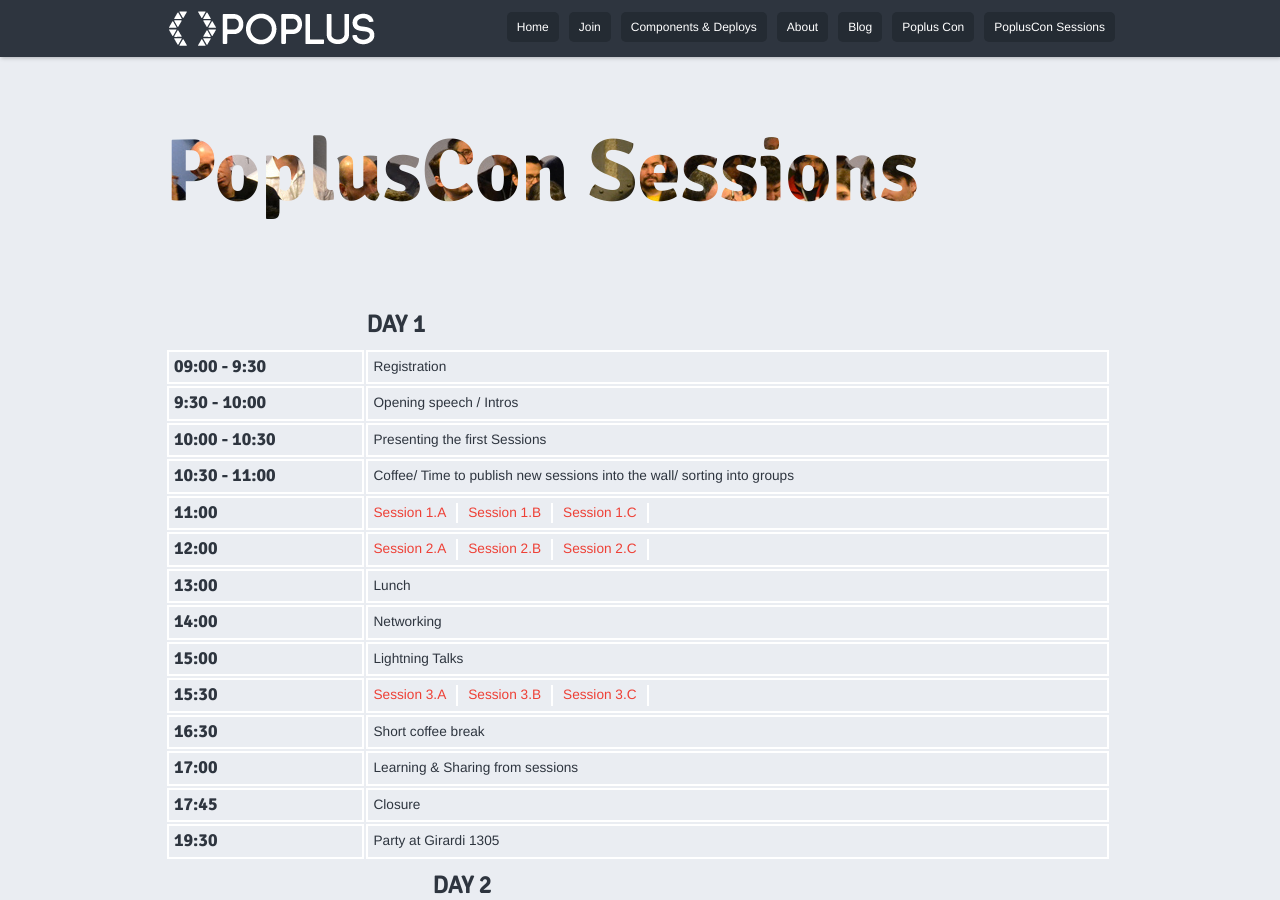
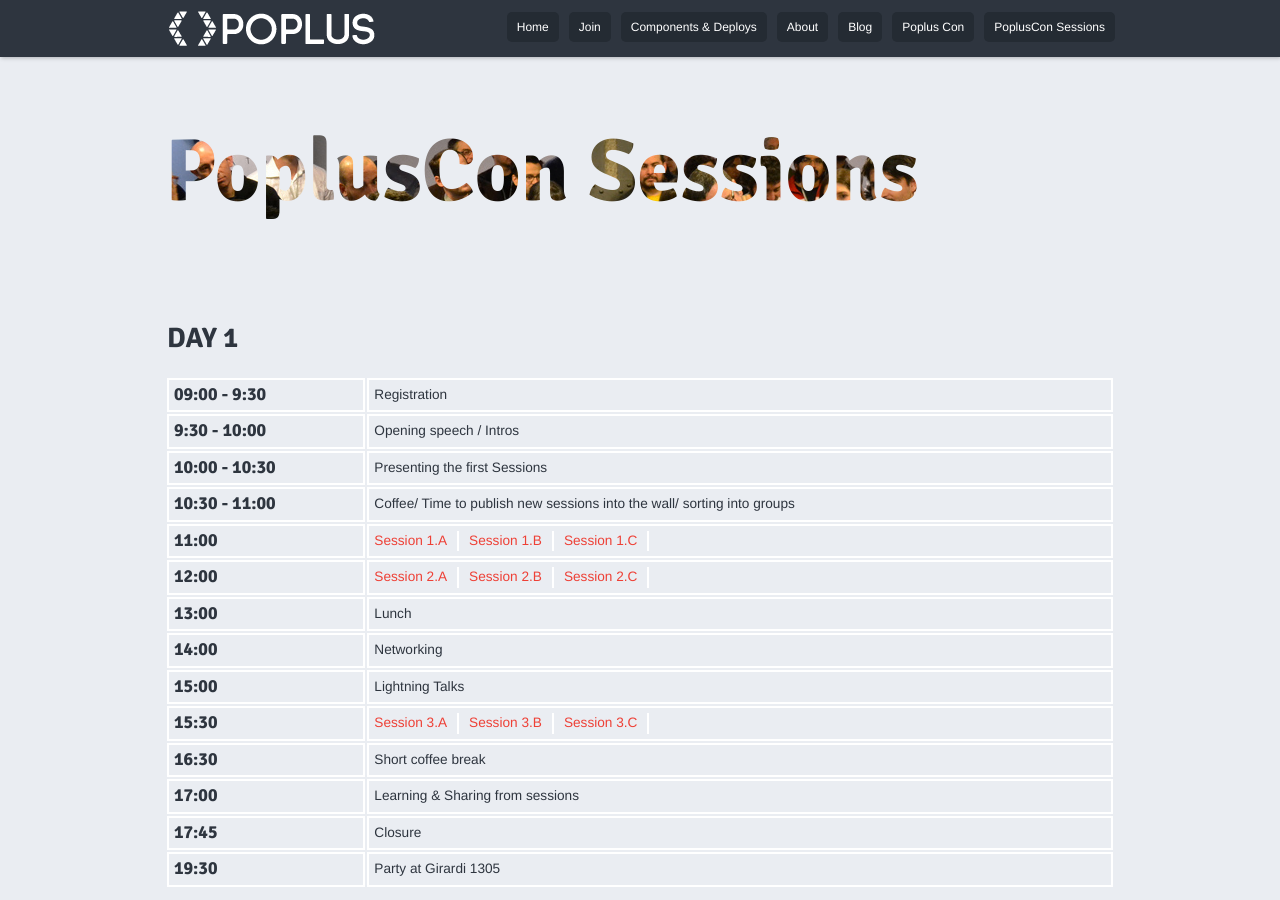
Before and after one commit to poplus/home-poplus, a Jekyll site: the page built from popluscon_sessions.html, in a window 1280 px wide and 900 px high. Built offline with Jekyll 4.4.1, drawn with Linux system fonts in a browser that asks for light colours; nearby versions of some CDN libraries; library files that are not in the unit come from our copies; Markdown is read by kramdown in place of the engine named in the settings.

Commit message:
Change in agenda titles

```diff
--- a/popluscon_sessions.html
+++ b/popluscon_sessions.html
@@ -17,10 +17,7 @@
 
 <table class="agenda" style="width: 100%;">
   <tr>
-    <th></th>
-    <th><h3>DAY 1</h3></th>
-    <th></th>
-    <th></th>
+    <th><h2>DAY 1</h2></th>
   </tr>
   <tr>
     <td><h4>09:00 - 9:30</h4></td>
@@ -102,8 +99,7 @@
 
 <table class="agenda" style="width: 100%;">
   <tr>
-    <th></th>
-    <th><h3>DAY 2</h3></th>
+    <th><h2>DAY 2</h2></th>
   </tr>
   <tr>
     <td><h4>09:00 - 9:30</h4></td>
```
